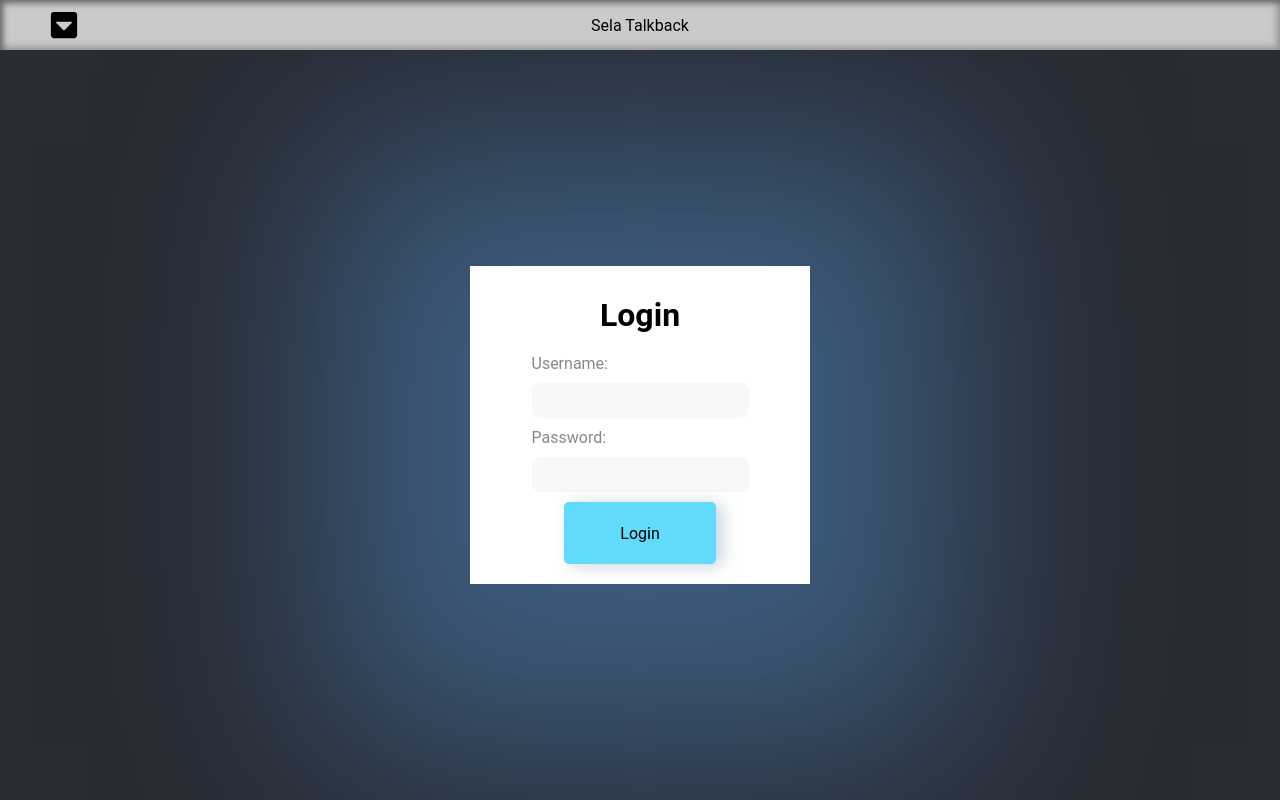
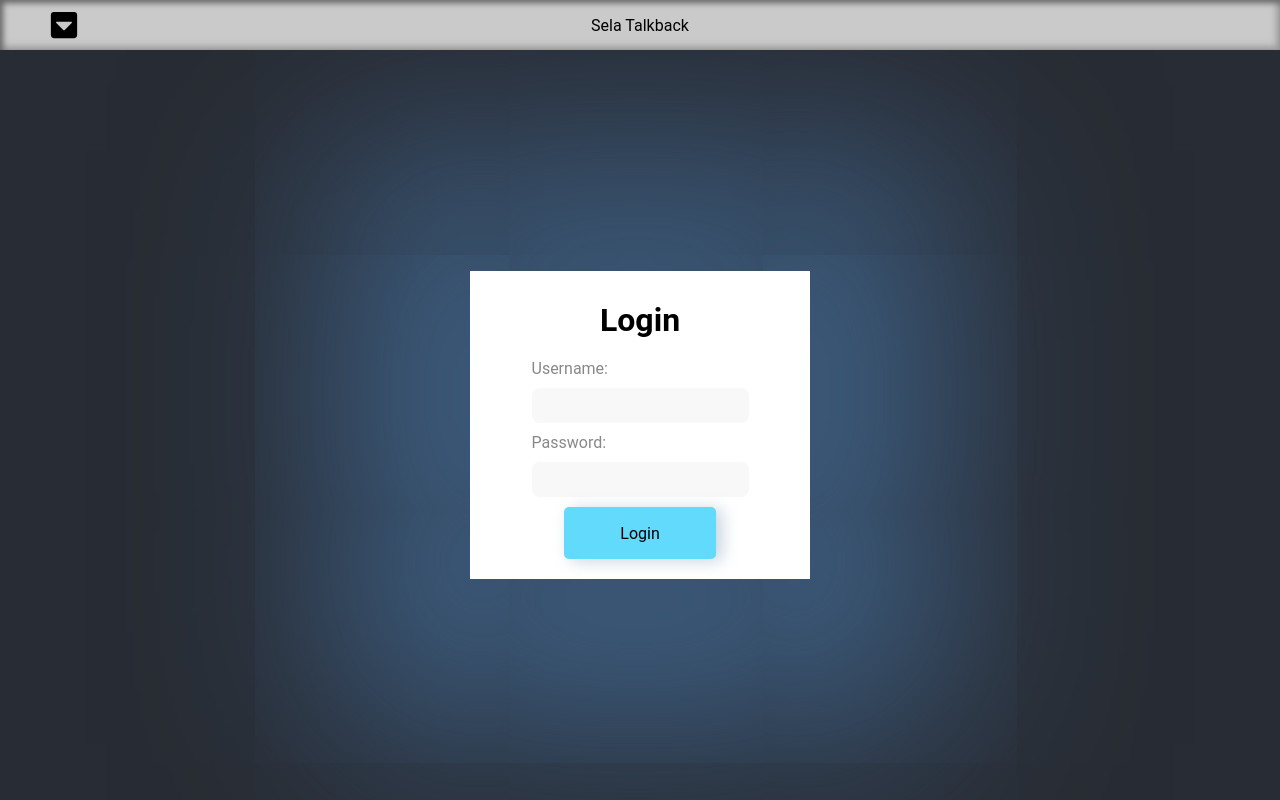
Before and after one commit to sliamh11/BackgammonClient, a React (Create React App) app: page /login in a window 1280 px wide. Built offline with nearby package versions, Linux system fonts and the light colour scheme; no server answers.

Commit message:
updated button size

```diff
--- a/src/UIKit/Elements/Button/Button.css
+++ b/src/UIKit/Elements/Button/Button.css
@@ -3,7 +3,7 @@
     text-align: center;
     justify-content: center;
     background-color: #61dafb;
-    padding: 15px 20px;
+    padding: 10px 20px;
     border-radius: 5px;
     max-width: 7rem;
     min-height: 2rem;
```
